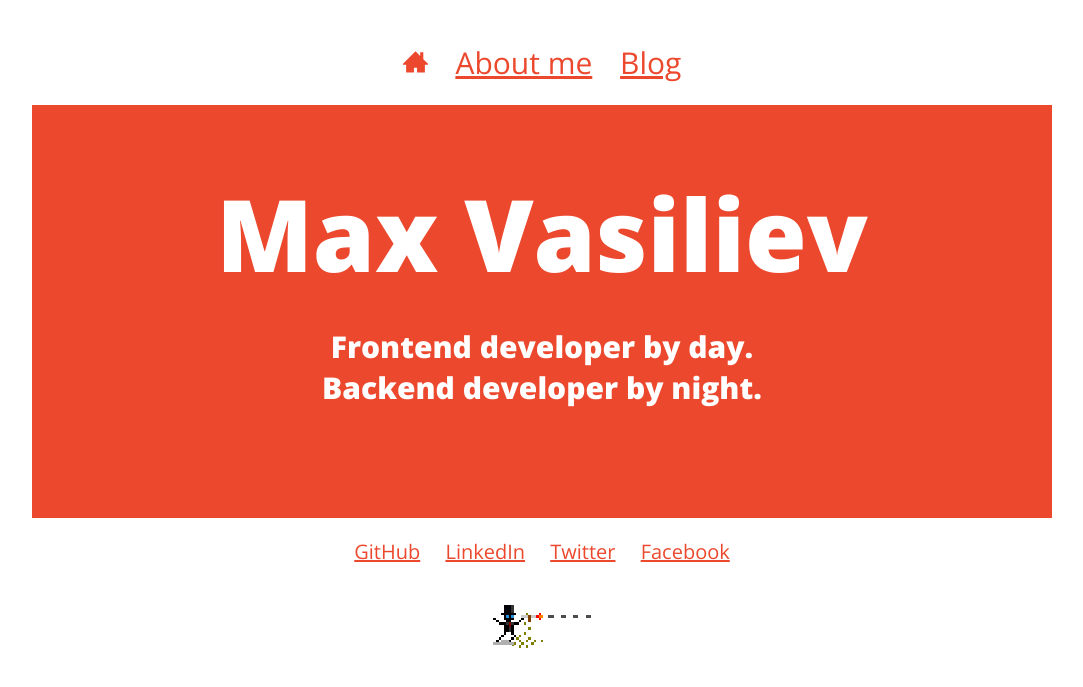
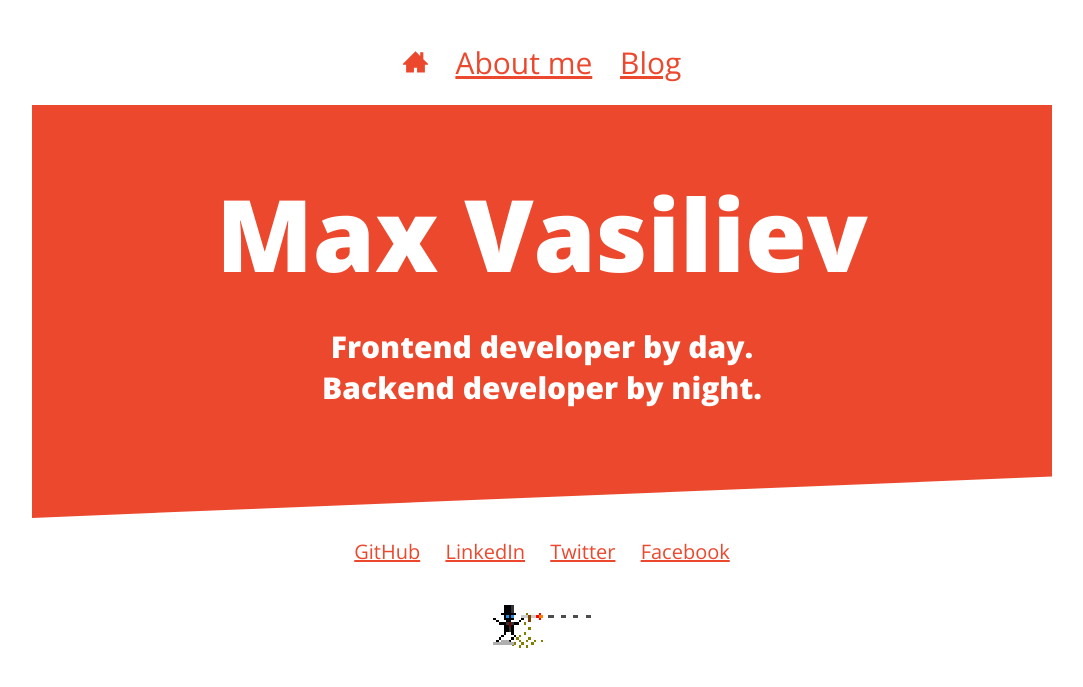
Before and after one commit to skammer/vasiliev.me, a Jekyll site: the page built from index.html, in a window 1280 px wide. Shown: the top 687 px of the page, without its empty margins (98-1181 px from the left). Built offline with Jekyll 4.4.1, drawn with Linux system fonts in a browser that asks for light colours; the list of posts is cut into pages by our own code.

Commit message:
Added slanted bottom edge

```diff
--- a/css/application.scss
+++ b/css/application.scss
@@ -65,6 +65,10 @@ a {
   background-color: $main;
   padding: 60px;
   color: $background-color;
+  position: relative;
+  -webkit-clip-path: polygon(0 0, 100% 0%, 100% 90%, 0 100%);
+  clip-path: polygon(0 0, 100% 0, 100% 90%, 0 100%);
+
 }
 
 .greeting__header {
```
